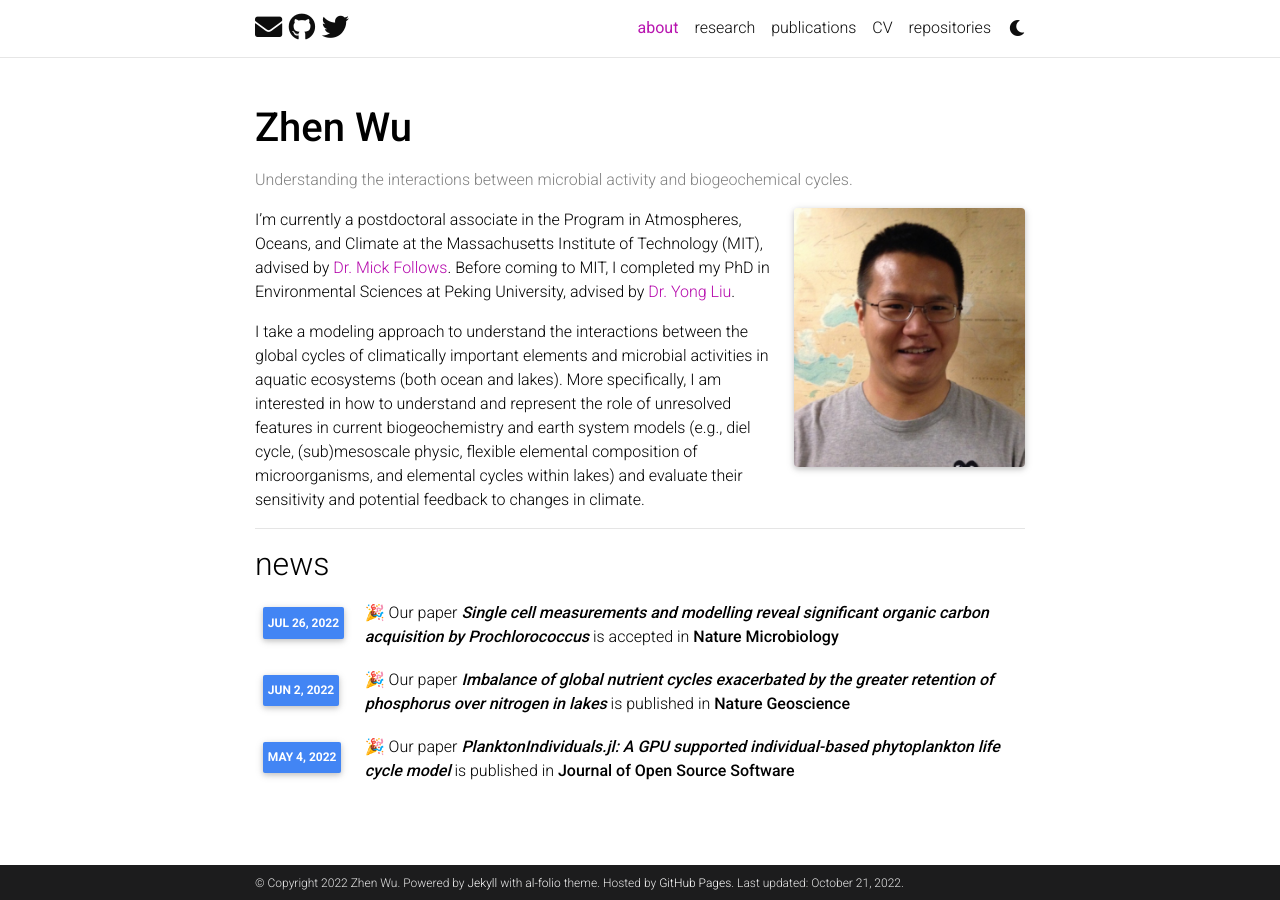
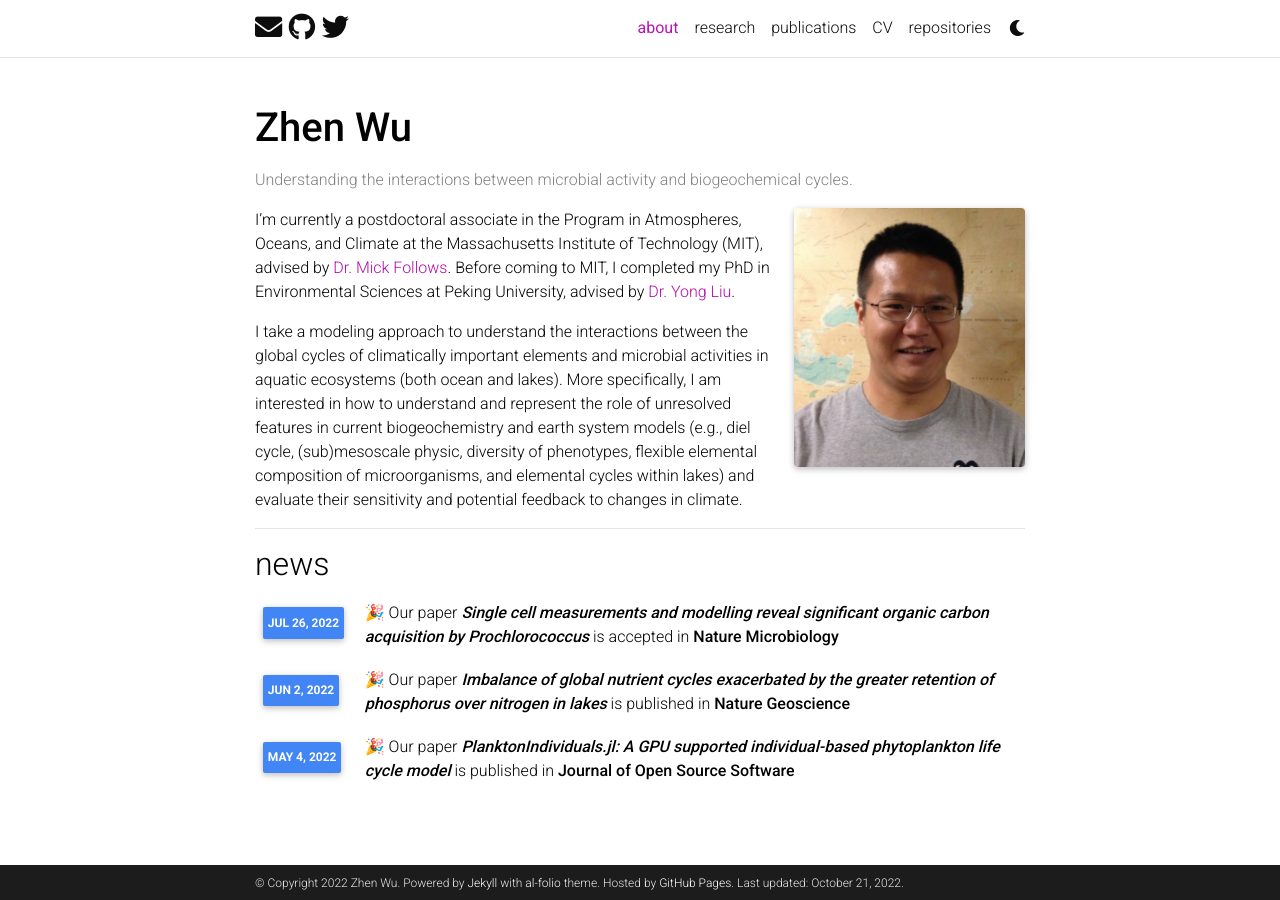
Before and after one commit to zhenwu0728/zhenwu0728.github.io, a Jekyll site: the page built from _pages/about.md, in a window 1280 px wide. Built offline with Jekyll 4.4.1, drawn with Linux system fonts in a browser that asks for light colours; full-size pictures stand in for the smaller copies a plugin makes; emoji names are drawn with the system emoji font; comment, search, counter and statistics services are not loaded; a style sheet for code colours, icons or effects is not loaded.

Commit message:
update About

```diff
--- a/_pages/about.md
+++ b/_pages/about.md
@@ -15,6 +15,6 @@
 
 I'm currently a postdoctoral associate in the Program in Atmospheres, Oceans, and Climate at the Massachusetts Institute of Technology (MIT), advised by [Dr. Mick Follows](https://mick.mit.edu/). Before coming to MIT, I completed my PhD in Environmental Sciences at Peking University, advised by [Dr. Yong Liu](http://www.pkuwsl.org/English/column/64/).
 
-I take a modeling approach to understand the interactions between the global cycles of climatically important elements and microbial activities in aquatic ecosystems (both ocean and lakes). More specifically, I am interested in how to understand and represent the role of unresolved features in current biogeochemistry and earth system models (e.g., diel cycle, (sub)mesoscale physic, flexible elemental composition of microorganisms, and elemental cycles within lakes) and evaluate their sensitivity and potential feedback to changes in climate.
+I take a modeling approach to understand the interactions between the global cycles of climatically important elements and microbial activities in aquatic ecosystems (both ocean and lakes). More specifically, I am interested in how to understand and represent the role of unresolved features in current biogeochemistry and earth system models (e.g., diel cycle, (sub)mesoscale physic, diversity of phenotypes, flexible elemental composition of microorganisms, and elemental cycles within lakes) and evaluate their sensitivity and potential feedback to changes in climate.
 
 <hr>
```
